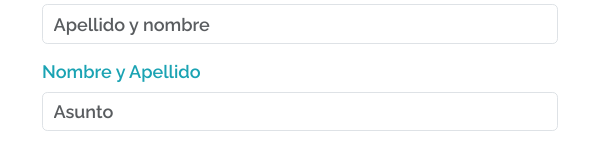
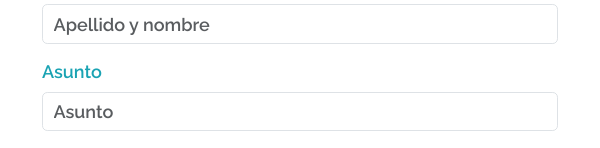
Before and after one commit to darellanom/proyecto-maseco, a website: page paginas/contacto.html in a window 600 px wide. Shown: the part 891-1039 px from the top of the page. Drawn offline with nearby package versions, Linux system fonts and the light colour scheme.

Commit message:
correcciones generales

```diff
--- a/paginas/contacto.html
+++ b/paginas/contacto.html
@@ -109,8 +109,8 @@
               <input type="Nombre y Apellido" class="form-control textoimputcontacto" id="exampleFormControlInput1" placeholder="Apellido y nombre">
             </div>
             <div class="mb-3">
-              <label for="exampleFormControlInput1" class="form-label textocuatrocontacto">Nombre y Apellido</label>
-              <input type="asunto" class="form-control textoimputcontacto" id="exampleFormControlInput1" placeholder="Asunto">
+              <label for="exampleFormControlInput1" class="form-label textocuatrocontacto">Asunto</label>
+              <input type="Asunto" class="form-control textoimputcontacto" id="exampleFormControlInput1" placeholder="Asunto">
             </div>
             <div class="mb-3">
               <label for="exampleFormControlTextarea1" class="form-label textocuatrocontacto">Mensaje</label>
--- a/scss/views/_contacto.scss
+++ b/scss/views/_contacto.scss
@@ -50,25 +50,31 @@
     border:3px solid $font-color-1
 }
 
+
+
+@media only screen and (max-width: 600px) {
+    #logofondo{
+        background-image: url(../../media/logos/masecobg.png);
+        background-size: contain;
+        background-repeat: initial;
+    }
+}
+
+@media only screen and (min-width: 600px) {
+    #logofondo{
+        background-image: url(../../media/logos/masecobg.png);
+        background-size: contain;
+        background-repeat: no-repeat;
+    }
+}
 @media only screen and (max-width: 600px) {
     #mapa{
         width: 250px;
     }
-    #logofondo{
-        background-image: url(../../media/logos/fondomaseco.png);
-        background-size: contain;
-        background-repeat: initial;
-}
 }
 
 @media only screen and (min-width: 600px) {
     #mapa{
         width: 500px;
     }
-    #logofondo{
-        background-image: url(../../media/logos/fondomaseco.png);
-        background-size: contain;
-        background-repeat: no-repeat;
-    }
-
 }
```
Also changed, not shown: css/style.css, media/logos/masecobg.png (renamed from media/logos/fondomaseco.png).
